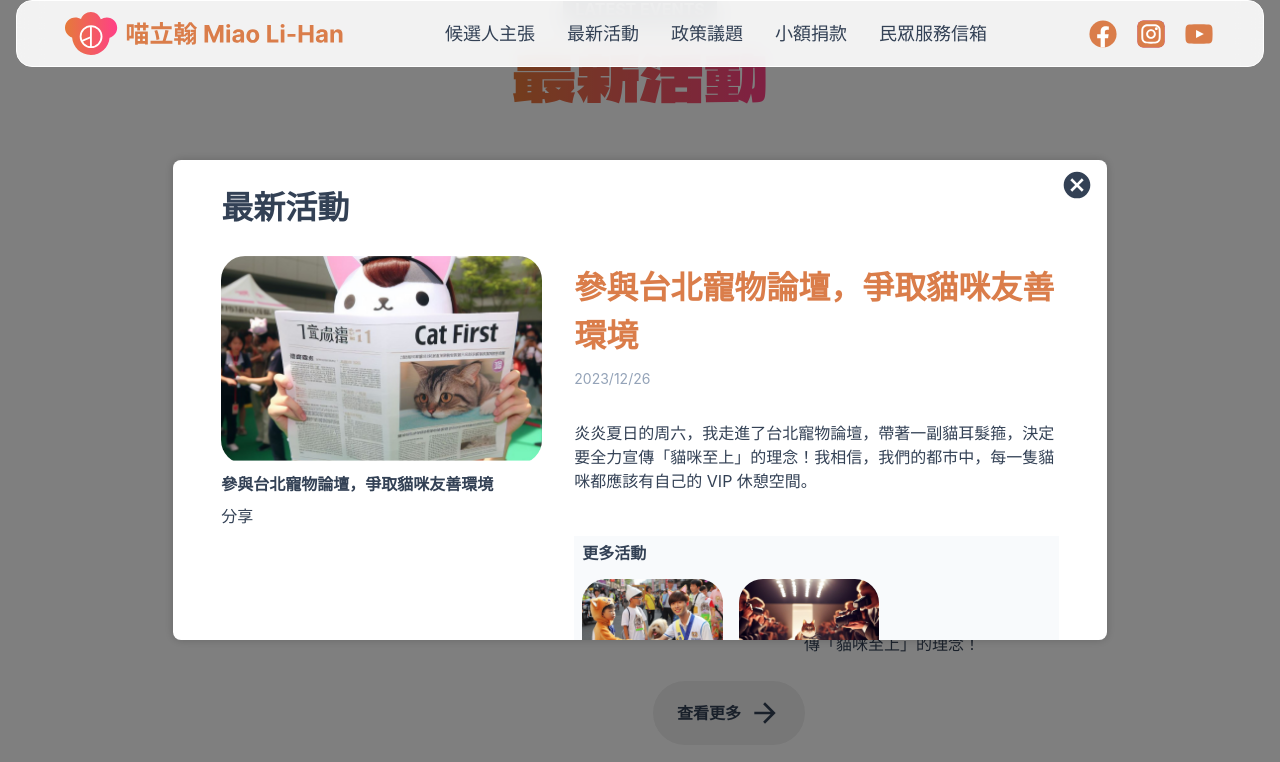
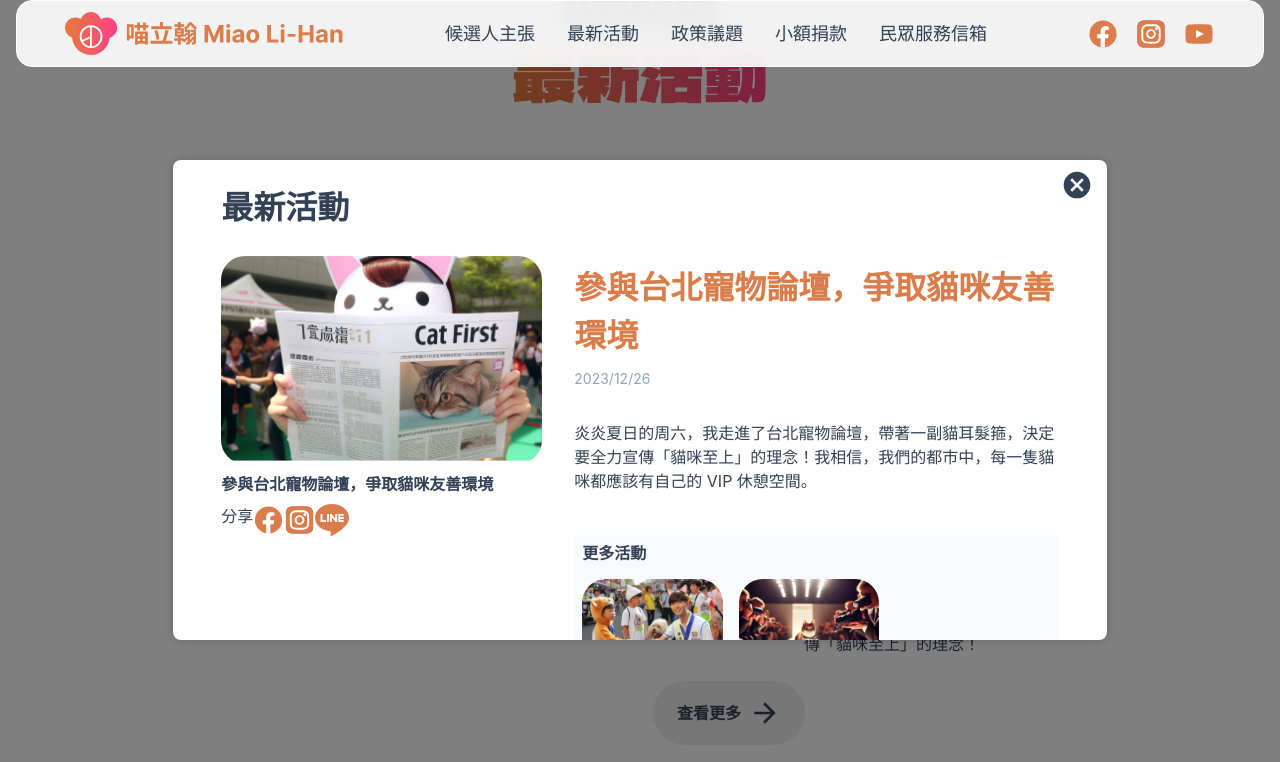
Before and after one commit to minilabmemo/f2e-election-person, a React (Create React App) app: page / in a window 1280 px wide. Both pictures are taken after a click on the element 414 px from the left and 2442 px from the top of the page. Shown: the part 2042-2804 px from the top of the page. Built offline with nearby package versions, Linux system fonts and the light colour scheme; a web font is replaced by a local one.

Commit message:
Add: share-block

```diff
--- a/src/components/modals/ItemsModal.scss
+++ b/src/components/modals/ItemsModal.scss
@@ -89,3 +89,12 @@
   overflow: hidden;
 
 }
+
+.share-block {
+  display: flex;
+  justify-content: start;
+  align-self: start;
+  width: 30%;
+  height: 32px;
+  text-wrap: nowrap;
+}
--- a/src/components/modals/ItemsModal.tsx
+++ b/src/components/modals/ItemsModal.tsx
@@ -1,6 +1,9 @@
 import { ArticleItem, articleItems } from "../../utils/articles_config";
 import { PolicyItem, policyItems } from "../../utils/polices_config";
 import { Modal } from "./Modal";
+import icon_fb from "../../assets/images/icon_fb.svg"
+import icon_line from "../../assets/images/icon_line.svg"
+import icon_ig from "../../assets/images/icon_ig.svg"
 import "./ItemsModal.scss";
 interface ItemsModalProps {
   isModalOpen: boolean;
@@ -27,7 +30,17 @@ export const ItemsModal: React.FC<ItemsModalProps> = ({ isModalOpen, selectedIte
             <div className="modal_main">
               <div className="modal_main_photo">{selectedItem.imageNode}</div>
               <h6 className="m-y-8">{selectedItem.title}</h6>
-              <div className="f-normal">分享</div>
+              <div className="f-normal">
+
+                <div className='share-block'>
+                  <div>分享</div>
+                  <img src={icon_fb} alt="icon_fb" className="social-icon" />
+                  <img src={icon_ig} alt="icon_ig" className="social-icon" />
+                  <img src={icon_line} alt="icon_line" className="social-icon" />
+                </div>
+
+
+              </div>
             </div>
             <div className="modal_aside">
               <h2 className="m-y-8 text-orang-dark">{selectedItem.title}</h2>
```
Also changed, not shown: src/assets/images/icon_line.svg (added).
